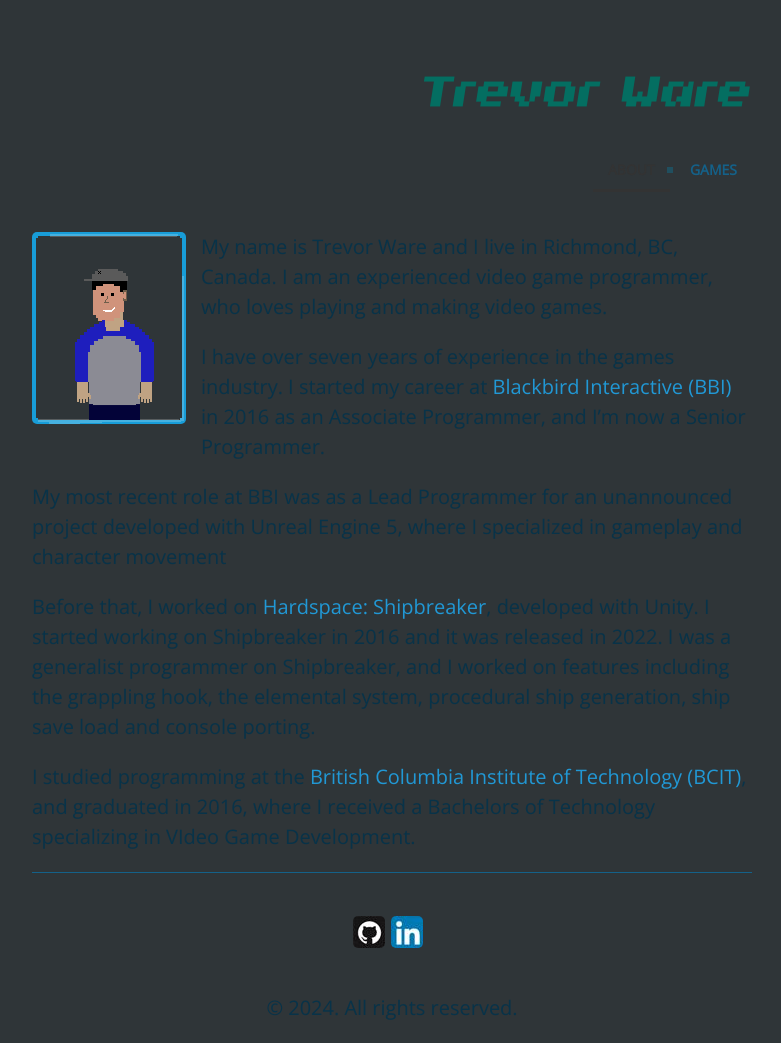
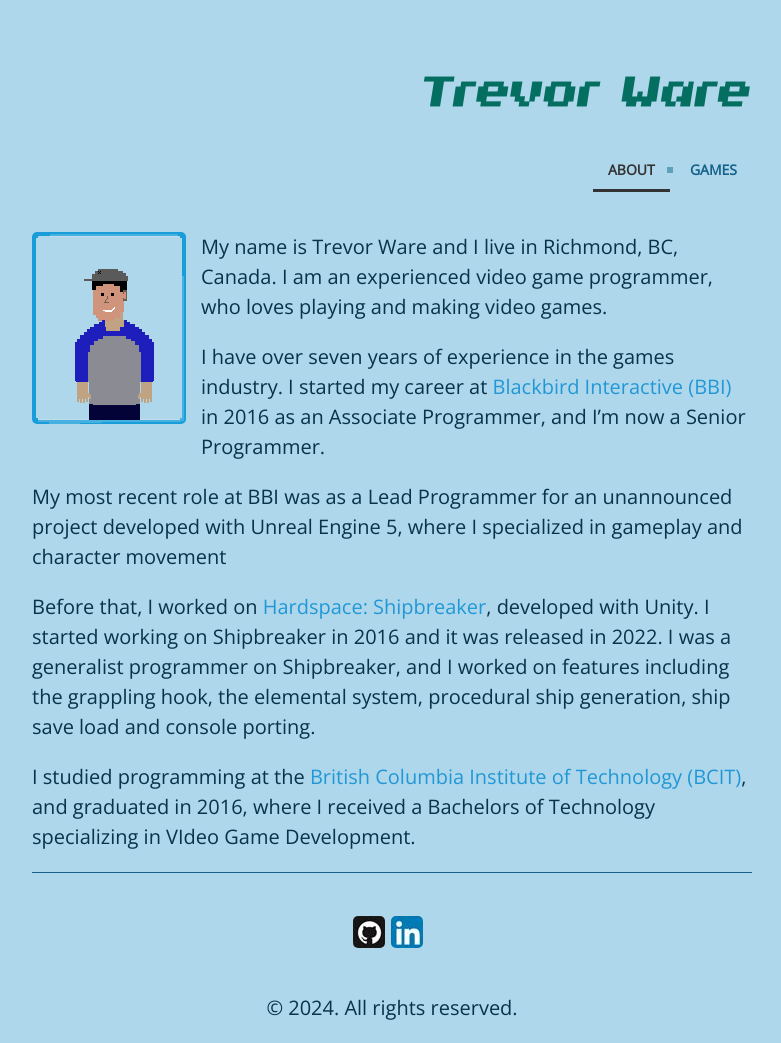
Before and after one commit to twarrre/twarrre.github.io, a Jekyll site: the page built from index.md, in a window 1280 px wide. Shown: the whole page, without its empty margins (248-1029 px from the left). Built offline with Jekyll 4.4.1, drawn with Linux system fonts in a browser that asks for light colours.

Commit message:
Revert "-Update background color"
This reverts commit 4ec446dda369b25b55e7de91685972019b735bdd.

```diff
--- a/public/css/poole.css
+++ b/public/css/poole.css
@@ -73,7 +73,7 @@
   font-family: 'Open Sans', sans-serif;
   color: #083349;
   /*background-image: url("/assets/logo/splatter.png");*/
-  background-color: #2f3538;
+  background-color: #afd7ec;
   background-repeat: no-repeat;
   background-position: center bottom;
   background-size: cover;
```
